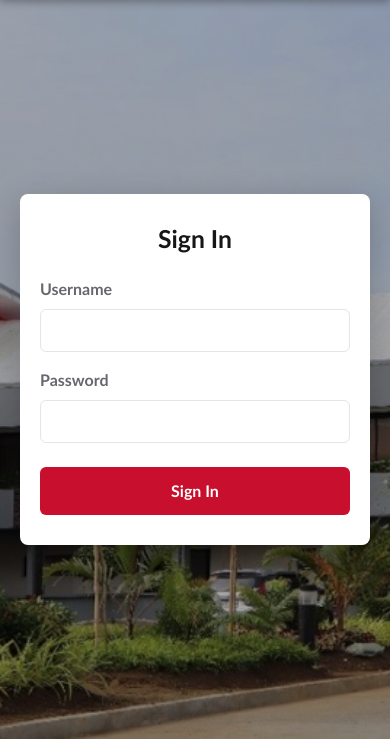
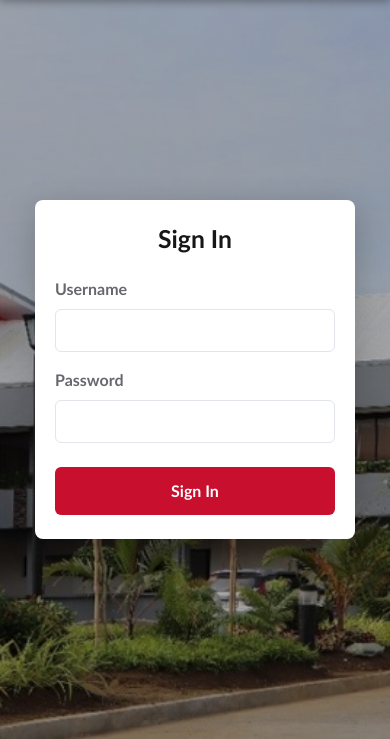
Before and after one commit to RJ-Batiller/ITEMS, a Flask app: page /login in a window 390 px wide. Shown: the part 105-844 px from the top of the page. Run offline with Flask 3, Linux system fonts and the light colour scheme.

Commit message:
Refresh favicon and compact mobile login card

```diff
--- a/static/css/app.css
+++ b/static/css/app.css
@@ -939,7 +939,8 @@ body.app-shell {
     }
 
     .login-form-box {
-        padding: 30px 20px;
+        width: min(100%, 320px);
+        padding: 24px 20px;
     }
 }
 
--- a/templates/base.html
+++ b/templates/base.html
@@ -5,7 +5,7 @@
 <meta name="viewport" content="width=device-width, initial-scale=1">
 <title>ITEMS | Item Tracker</title>
 <link href="https://cdn.jsdelivr.net/npm/bootstrap@5.3.3/dist/css/bootstrap.min.css" rel="stylesheet">
-<link rel="icon" type="image/png" href="{{ url_for('static', filename='images/mcc-logo.png') }}">
+<link rel="icon" type="image/png" href="{{ url_for('static', filename='images/mcc-logo.png', v='2') }}">
 <link rel="stylesheet" href="{{ url_for('static', filename='css/app.css', v='6') }}">
 </head>
 <body class="app-shell">
--- a/templates/login.html
+++ b/templates/login.html
@@ -5,7 +5,7 @@
 <meta name="viewport" content="width=device-width, initial-scale=1">
 <title>ITEMS Login - Mabalacat City College</title>
 <link href="https://cdn.jsdelivr.net/npm/bootstrap@5.3.3/dist/css/bootstrap.min.css" rel="stylesheet">
-<link rel="icon" type="image/png" href="{{ url_for('static', filename='images/mcc-logo.png') }}">
+<link rel="icon" type="image/png" href="{{ url_for('static', filename='images/mcc-logo.png', v='2') }}">
 <link rel="stylesheet" href="{{ url_for('static', filename='css/app.css') }}">
 </head>
 <body class="login-page">
```
